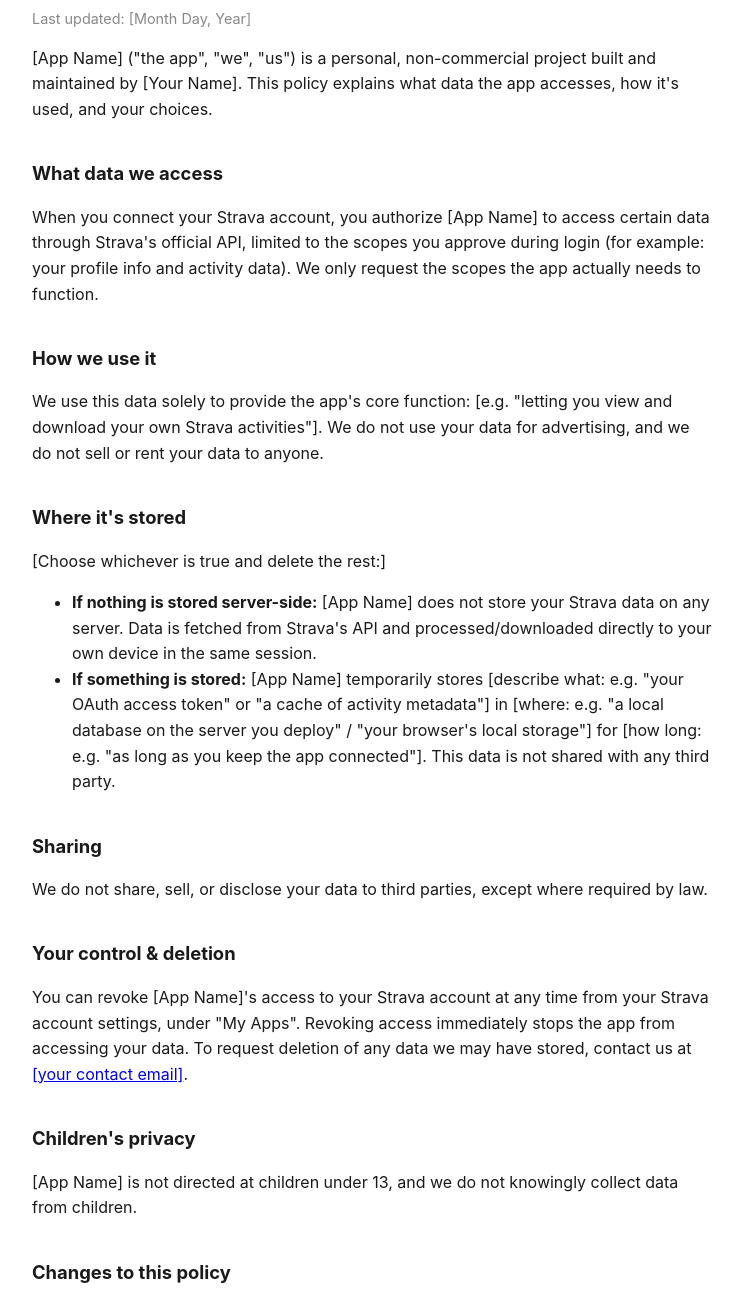
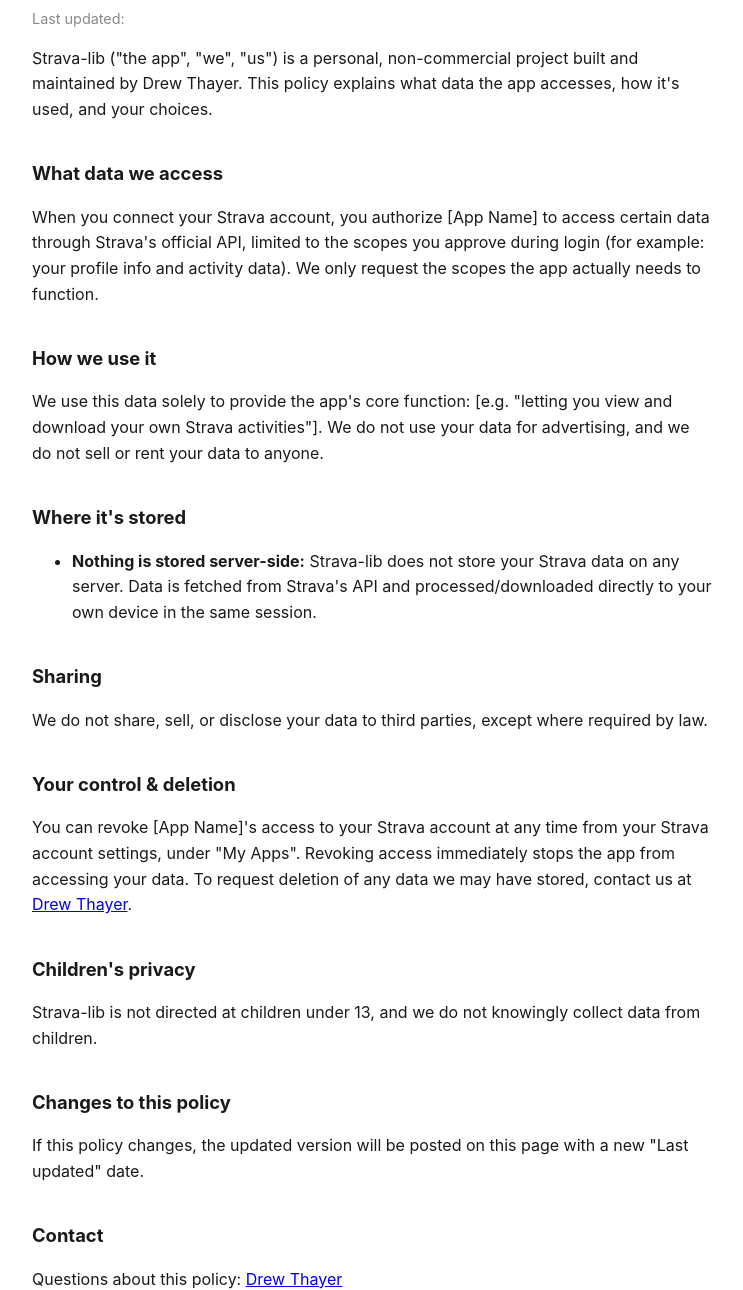
Before and after one commit to drewthayer/strava-lib, a plain HTML site: page docs/privacy.html in a window 1280 px wide. Shown: the part 142-1432 px from the top of the page, without its empty margins (268-1011 px from the left). Drawn offline with Linux system fonts and the light colour scheme.

Commit message:
update docs

```diff
--- a/docs/privacy.html
+++ b/docs/privacy.html
@@ -28,14 +28,14 @@
 </head>
 <body>
 
-<a href="index.html">&larr; [App Name]</a>
+<a href="index.html">&larr; [Strava-lib]</a>
 
 <h1>Privacy Policy</h1>
-<p class="meta">Last updated: [Month Day, Year]</p>
+<p class="meta">Last updated: <div September="" 8,="" 2026=""></div></p>
 
 <p>
-  [App Name] ("the app", "we", "us") is a personal, non-commercial project built and
-  maintained by [Your Name]. This policy explains what data the app accesses, how it's
+  Strava-lib ("the app", "we", "us") is a personal, non-commercial project built and
+  maintained by Drew Thayer. This policy explains what data the app accesses, how it's
   used, and your choices.
 </p>
 
@@ -56,17 +56,11 @@
 
 <h2>Where it's stored</h2>
 <p>
-  [Choose whichever is true and delete the rest:]
 </p>
 <ul>
-  <li><strong>If nothing is stored server-side:</strong> [App Name] does not store your
+  <li><strong>Nothing is stored server-side:</strong> Strava-lib does not store your
     Strava data on any server. Data is fetched from Strava's API and processed/downloaded
     directly to your own device in the same session.</li>
-  <li><strong>If something is stored:</strong> [App Name] temporarily stores [describe
-    what: e.g. "your OAuth access token" or "a cache of activity metadata"] in
-    [where: e.g. "a local database on the server you deploy" / "your browser's local storage"]
-    for [how long: e.g. "as long as you keep the app connected"]. This data is not
-    shared with any third party.</li>
 </ul>
 
 <h2>Sharing</h2>
@@ -80,12 +74,12 @@
   You can revoke [App Name]'s access to your Strava account at any time from your
   Strava account settings, under "My Apps". Revoking access immediately stops the app
   from accessing your data. To request deletion of any data we may have stored, contact
-  us at <a href="mailto:[your contact email]">[your contact email]</a>.
+  us at <a href="mailto:thedrewthayer@gmail.com">Drew Thayer</a>.
 </p>
 
 <h2>Children's privacy</h2>
 <p>
-  [App Name] is not directed at children under 13, and we do not knowingly collect data
+  Strava-lib is not directed at children under 13, and we do not knowingly collect data
   from children.
 </p>
 
@@ -97,7 +91,7 @@
 
 <h2>Contact</h2>
 <p>
-  Questions about this policy: <a href="mailto:[your contact email]">[your contact email]</a>
+  Questions about this policy: <a href="mailto:thedrewthayer@gmail.com">Drew Thayer</a>
 </p>
 
 <footer>
```
Also changed, not shown: docs/index.html (+4 -4 lines), docs/terms.html (+9 -9 lines).
